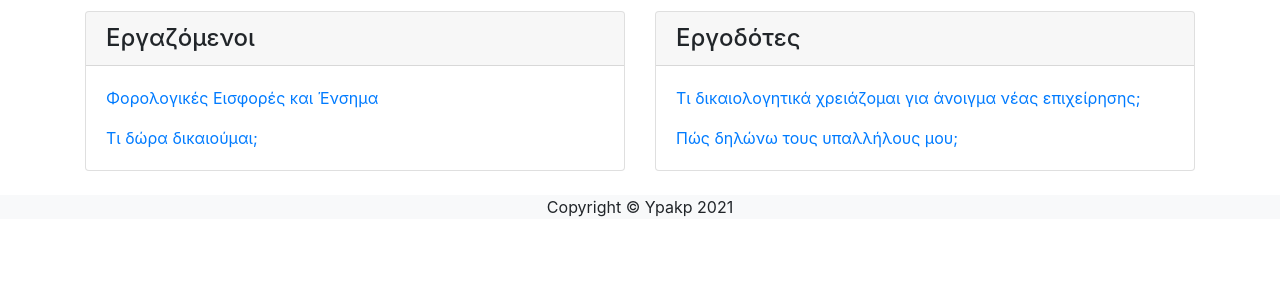
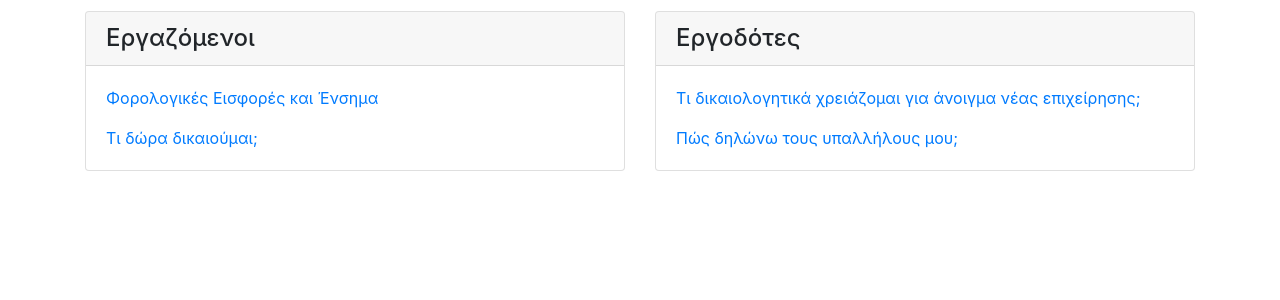
Before and after one commit to ks46/Human-Computer-Interaction, a PHP site: page /index-level/index.php in a window 1280 px wide. Shown: the part 420-720 px from the top of the page. Run offline with PHP 8.4, Linux system fonts and the light colour scheme; some libraries are stand-ins or nearby versions.

Commit message:
footer section yeeted

```diff
--- a/startbootstrap-modern-business-gh-pages/bottom.php
+++ b/startbootstrap-modern-business-gh-pages/bottom.php
@@ -1,9 +1,9 @@
 <!-- NOTE: Footer section starts here -->
-<footer class="py-0 bg-light">
+<!-- <footer class="py-0 bg-light">
   <div class="container">
     <p class="m-0 text-center">Copyright &copy; Ypakp 2021</p>
   </div>
-</footer>
+</footer> -->
 <!-- NOTE: Footer section ends here -->
 
 <!-- Contact form JavaScript -->
```
